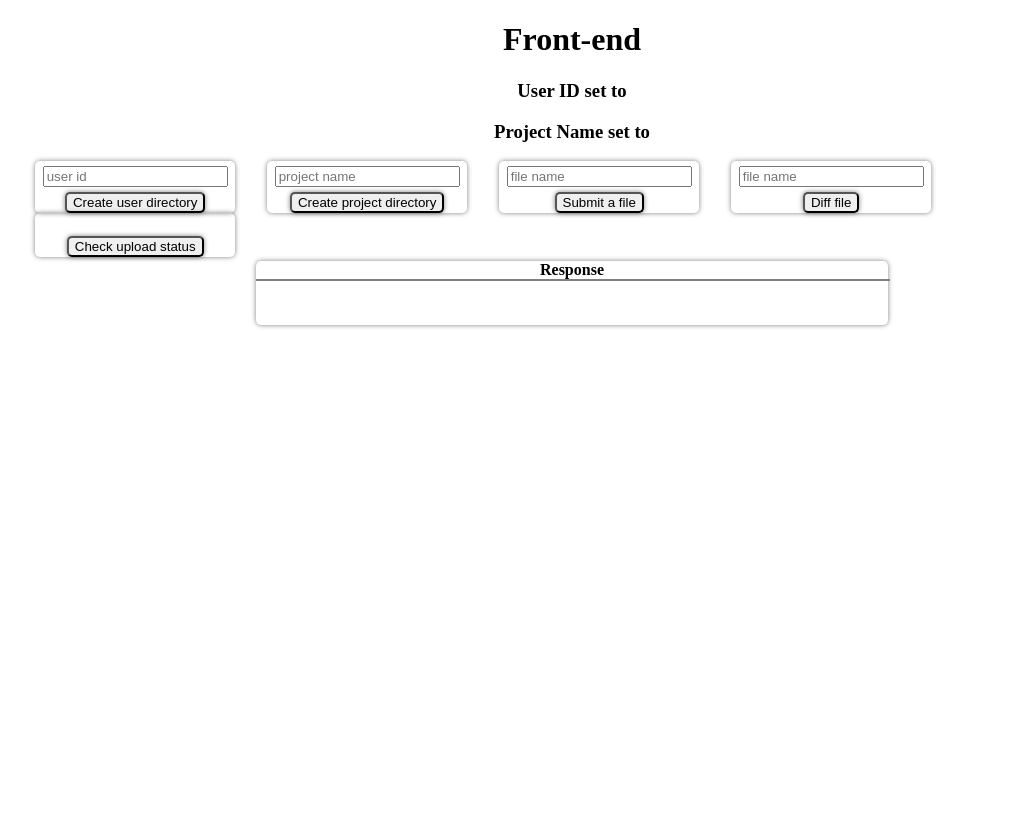
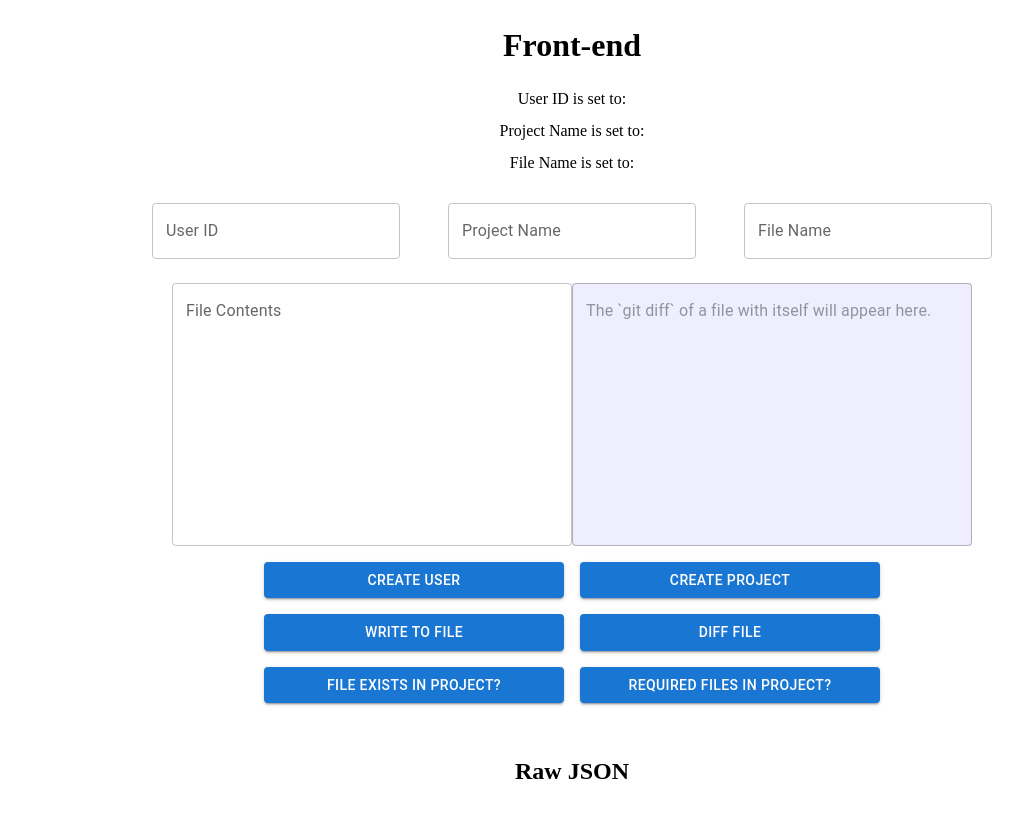
Before and after one commit to thoth-tech/ChatHistoryDisplayer, a React (Create React App) app in the folder frontEndSimulator/: page / in a window 1280 px wide. Shown: the top 818 px of the page, without its empty margins (68-1091 px from the left). Built offline with nearby package versions, Linux system fonts and the light colour scheme.

Commit message:
add: improve front-end
This commit integrates MUI into the React front-end and provides a
well-featured front-end.

```diff
--- a/frontEndSimulator/src/App.js
+++ b/frontEndSimulator/src/App.js
@@ -1,22 +1,22 @@
 import { useState } from "react";
 import axios from "axios";
+import { Box, Button, TextField } from "@mui/material";
 import "./styling/index.css";
 function App() {
   // State variables
   const [fileName, setFileName] = useState("");
-  const [userDirName, setUserDirName] = useState("");
-  const [projDirName, setProjDirName] = useState("");
-  const [resp, setResp] = useState("");
+  const [response, setResponse] = useState("");
   const [uid, setUID] = useState("");
   const [pid, setPID] = useState("");
-  const [checkFileText, setCheckFileText] = useState("");
+  const [fileContents, setFileContents] = useState("");
+  const [diff, setDiff] = useState("The `git diff` of a file with itself will appear here.")
 
   //Get request handler
   function sendGet(endpoint) {
     const url = `http://localhost:4567/${endpoint}`;
     axios.get(url).then((response) => {
       console.log(response.data);
-      setResp(JSON.stringify(response.data));
+      setResponse(JSON.stringify(response.data));
     });
   }
 
@@ -25,124 +25,238 @@ function App() {
     const url = `http://localhost:4567/${endpoint}`;
     axios.post(url, body).then((response) => {
       console.log(response.data);
-      setResp(JSON.stringify(response.data));
+      setResponse(JSON.stringify(response.data));
     });
   }
 
+  function getDiff(endpoint) {
+    const url = `http://localhost:4567/${endpoint}`;
+    axios.get(url).then((response) => {
+      setResponse(JSON.stringify(response.data));
+      setDiff(response.data['Message'].match(/(^-\w+.*)|(^\+\w+.*)|(^ \w+.*)/gm).join("\n"));
+    });
+  }
+
+  const handleUidChange = (event) => {
+    setUID(event.target.value);
+  };
+
+  const handlePidChange = (event) => {
+    setPID(event.target.value);
+  };
+
+  const handleFileNameChange = (event) => {
+    setFileName(event.target.value);
+  };
+
+  const handleFileContentsChange = (event) => {
+    setFileContents(event.target.value);
+  };
+
   return (
-    <div className="App">
-      <div className="c">
-        <h1> Front-end </h1>
-        <h3> User ID set to {uid} </h3>
-        <h3> Project Name set to {pid} </h3>
-      </div>
-      <div className="c">
-        <div className="buttonRow">
-          {/* Creating a user directory */}
-          <div className="buttonContainer">
-            <input
-              type="text"
-              placeholder="user id"
-              value={userDirName}
-              onInput={(e) => setUserDirName(e.target.value)}
-            ></input>
-            <button
-              className="button"
+    <Box
+      display="flex"
+      flexDirection="column"
+      alignItems="center"
+    >
+      <Box
+        display="flex"
+        flexDirection="column"
+        alignItems="center"
+        sx={{
+          lineHeight: 0
+        }}
+      >
+        <Box
+          sx={{
+            lineHeight: 1
+          }}
+        >
+          <h1>Front-end</h1>
+        </Box>
+
+        <Box>
+          <p>User ID is set to: {uid}</p>
+        </Box>
+
+        <Box>
+          <p>Project Name is set to: {pid} </p>
+        </Box>
+
+        <Box>
+          <p>File Name is set to: {fileName} </p>
+        </Box>
+      </Box>
+
+      <Box
+        display="flex"
+      >
+        <Box p={3}>
+          <TextField
+            label="User ID"
+            onChange={handleUidChange}
+          />
+        </Box>
+
+        <Box p={3}>
+          <TextField
+            label="Project Name"
+            onChange={handlePidChange}
+          />
+        </Box>
+
+        <Box p={3}>
+          <TextField
+            label="File Name"
+            onChange={handleFileNameChange}
+          />
+        </Box>
+      </Box>
+
+      <Box
+        display="flex"
+      >
+      <Box
+        width={400}
+      >
+        <TextField
+          label="File Contents"
+          multiline
+          variant="outlined"
+          fullWidth
+          minRows={10}
+          onChange={handleFileContentsChange}
+        />
+      </Box>
+
+      <Box
+        width={400}
+      >
+        <TextField
+          multiline
+          variant="outlined"
+          fullWidth
+          minRows={10}
+          disabled
+          value={diff}
+          sx={{
+            backgroundColor: '#EEF'
+          }}
+        />
+      </Box>
+      </Box>
+
+      <Box
+        display="flex"
+        alignItems="center"
+      >
+        <Box paddingTop={2}
+          paddingRight={1}
+          display="flex"
+          flexDirection="column"
+          alignItems="stretch"
+          width={300}
+        >
+          <Box paddingBottom={2} fullWidth>
+            <Button
+              variant="contained"
+              fullWidth
               onClick={() => {
-                sendGet(`init/${userDirName}`);
-                setUID(userDirName);
-                setUserDirName("");
+                sendGet(`init/${uid}`);
               }}
             >
-              Create user directory
-            </button>
-          </div>
+              Create User
+            </Button>
+          </Box>
 
-          {/* Creating a project directory */}
-          <div className="buttonContainer">
-            <input
-              type="text"
-              placeholder="project name"
-              value={projDirName}
-              onInput={(e) => setProjDirName(e.target.value)}
-            ></input>
-            <button
-              className="button"
+          <Box paddingBottom={2} fullWidth>
+            <Button
+              variant="contained"
+              fullWidth
               onClick={() => {
-                sendGet(`init/${uid}/${projDirName}`);
-                setPID(projDirName);
-                setProjDirName("");
+                const payload = `{
+                  "fileName" : "${fileName}",
+                  "fileContents" : ${JSON.stringify(fileContents)}
+                }`;
+                sendPost(`${uid}/${pid}`, payload);
               }}
             >
-              Create project directory
-            </button>
-          </div>
+              Write to File
+            </Button>
+          </Box>
 
-          {/*Submiting a file */}
-          <div className="buttonContainer">
-            <input
-              type="text"
-              placeholder="file name"
-              value={fileName}
-              onInput={(e) => setFileName(e.target.value)}
-            ></input>
-            <button
-              className="button"
+          <Box fullWidth>
+            <Button
+              variant="contained"
+              fullWidth
               onClick={() => {
-                const body = `{
-                "fileName" : "${fileName}",
-                "fileContents": "File contents here."
-              }`;
-                sendPost(`/${uid}/${pid}`, body);
-                setFileName("");
+                sendGet(`file_exist/${uid}/${pid}/${fileName}`)
               }}
             >
-              Submit a file
-            </button>
-          </div>
+              File Exists in Project?
+            </Button>
+          </Box>
+        </Box>
 
-          {/*Checking if a file was submitted*/}
-          <div className="buttonContainer">
-            <input
-              type="text"
-              placeholder="file name"
-              value={checkFileText}
-              onInput={(e) => setCheckFileText(e.target.value)}
-            ></input>
-            <button
-              className="button"
+        <Box paddingTop={2}
+          paddingLeft={1}
+          display="flex"
+          flexDirection="column"
+          alignItems="stretch"
+          width={300}
+        >
+          <Box paddingBottom={2} fullWidth>
+            <Button
+              variant="contained"
+              fullWidth
               onClick={() => {
-                console.log(`diff/${uid}/${pid}/${checkFileText}`);
-                sendGet(`diff/${uid}/${pid}/${checkFileText}`);
-                setCheckFileText("");
+                sendGet(`init/${uid}/${pid}`);
               }}
             >
-              Diff file
-            </button>
-          </div>
+              Create Project
+            </Button>
+          </Box>
 
-          {/*Checking status of required files `checkUploadStatus */}
-          <div className="buttonContainer">
-            <br />
-            <button
-              className="button"
+          <Box paddingBottom={2} fullWidth>
+            <Button
+              variant="contained"
+              fullWidth
               onClick={() => {
-                console.log(`checkUploadStatus/${uid}/${pid}`);
-                sendGet(`checkUploadStatus/${uid}/${pid}`);
+                getDiff(`diff/${uid}/${pid}/${fileName}`);
               }}
             >
-              Check upload status
-            </button>
-          </div>
-        </div>
-        {/* Responses from the server  */}
-        <div className="respContainer">
-          <strong>Response</strong>
-          <div className="breaker"></div>
-          <p>{resp}</p>
-        </div>
-      </div>
-    </div>
+              Diff File
+            </Button>
+          </Box>
+
+          <Box fullWidth>
+            <Button
+              variant="contained"
+              fullWidth
+              onClick={() => {
+                sendGet(`required_files/${uid}/${pid}`);
+              }}
+            >
+              Required Files in Project?
+            </Button>
+          </Box>
+        </Box>
+
+      </Box>
+
+      <Box paddingTop={6}
+        display="flex"
+        flexDirection="column"
+        alignItems="center"
+        sx={{
+          lineHeight: 0
+        }}
+      >
+        <h2>Raw JSON</h2>
+        <p>{response}</p>
+      </Box>
+
+    </Box>
   );
 }
 
--- a/frontEndSimulator/src/styling/index.css
+++ b/frontEndSimulator/src/styling/index.css
@@ -2,46 +2,3 @@
   margin: auto;
   text-align: center;
 }
-
-.debug {
-  border: 1px solid red;
-  border-color: red;
-}
-
-.buttonContainer {
-  width: 200px;
-  border-radius: 5px;
-  box-shadow: 0 0 5px 0 rgba(0, 0, 0, 0.5);
-  float: left;
-  margin-left: 2rem;
-}
-
-.respContainer {
-  width: 50%;
-  margin: auto;
-  margin-top: 40px;
-  min-height: 4rem;
-  border-radius: 5px;
-  box-shadow: 0 0 5px 0 rgba(0, 0, 0, 0.5);
-}
-
-.button {
-  border-radius: 5px;
-  box-shadow: 0 0 5px 0 rgba(0, 0, 0, 0.5);
-  margin-top: 5px;
-}
-
-input {
-  margin-top: 5px;
-}
-
-.breaker {
-  width: 100%;
-  border: 0.5px solid grey;
-}
-
-.buttonRow {
-  height: 60px;
-  width: 90%;
-  margin: auto;
-}
```
